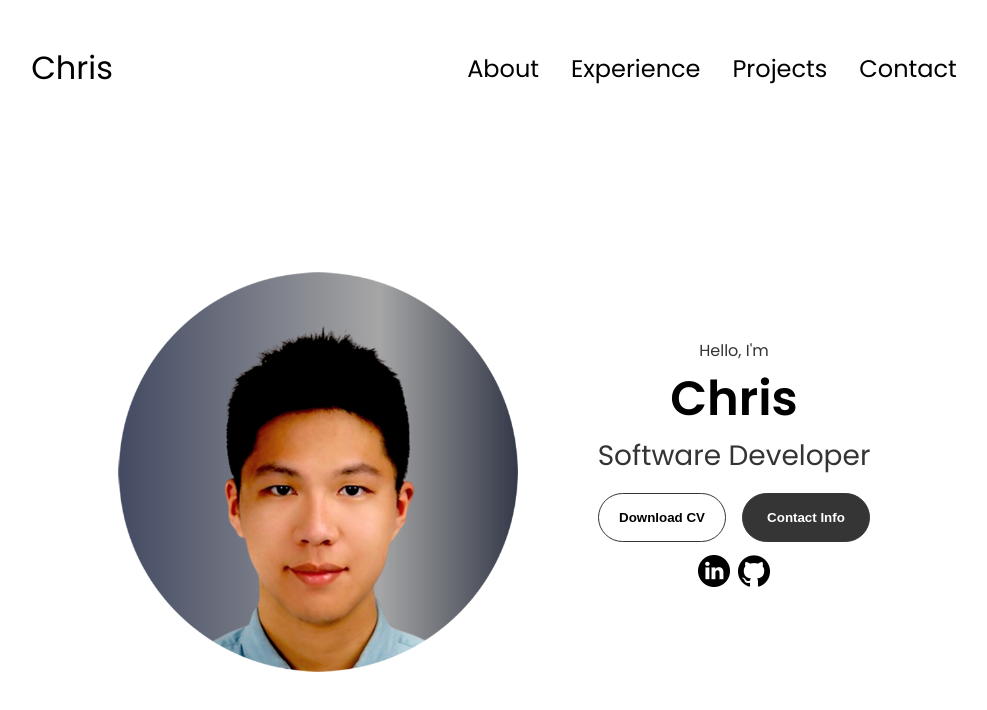
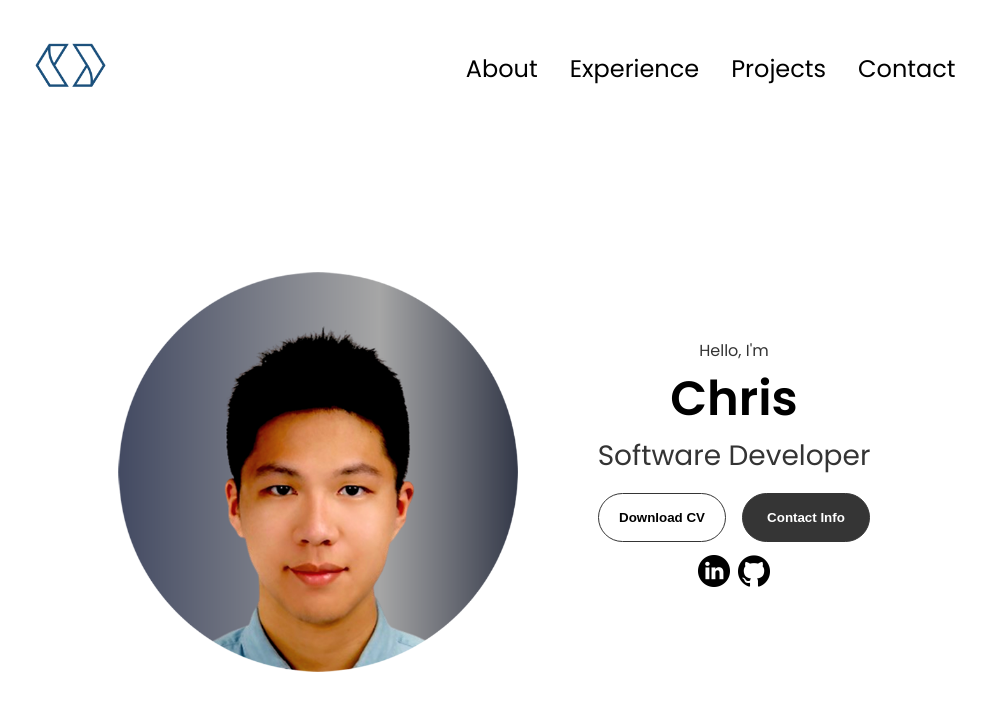
Before and after one commit to chris0512/portfolio2, a website: page public/index.html in a window 1280 px wide. Shown: the whole page, without its empty margins (146-1133 px from the left). Drawn offline with Linux system fonts and the light colour scheme.

Commit message:
add logo
add logo

```diff
--- a/public/css/style.css
+++ b/public/css/style.css
@@ -57,8 +57,10 @@ a:hover {
     text-decoration-color: rgb(181, 181, 181);
 }
 
-.logo {
-    font-size: 2rem;
+.logo img{
+    /*font-size: 2rem;*/
+    height: 50px;
+    width: auto;
 }
 
 .logo:hover {
--- a/public/index.html
+++ b/public/index.html
@@ -14,7 +14,10 @@
 
     <!--    desktop nav-->
     <nav id="desktop-nav">
-        <div class="logo">Chris</div>
+        <!--<div class="logo">Chris</div>-->
+        <div class="logo">
+            <img src="./assets/images/icons/logo.png" alt="Chris">
+        </div>
         <div>
             <ul class="nav-links">
                 <li><a href="#">About</a></li>
@@ -27,7 +30,9 @@
 
     <!--    hamburger nav-->
     <nav id="hamburger-nav">
-        <div class="logo">Chris</div>
+        <div class="logo">
+            <img src="./assets/images/icons/logo.png" alt="Chris">
+        </div>
 
         <!--hamburger menu-->
         <div class="hamburger-menu">
```
Also changed, not shown: public/assets/images/icons/logo.png (added).
